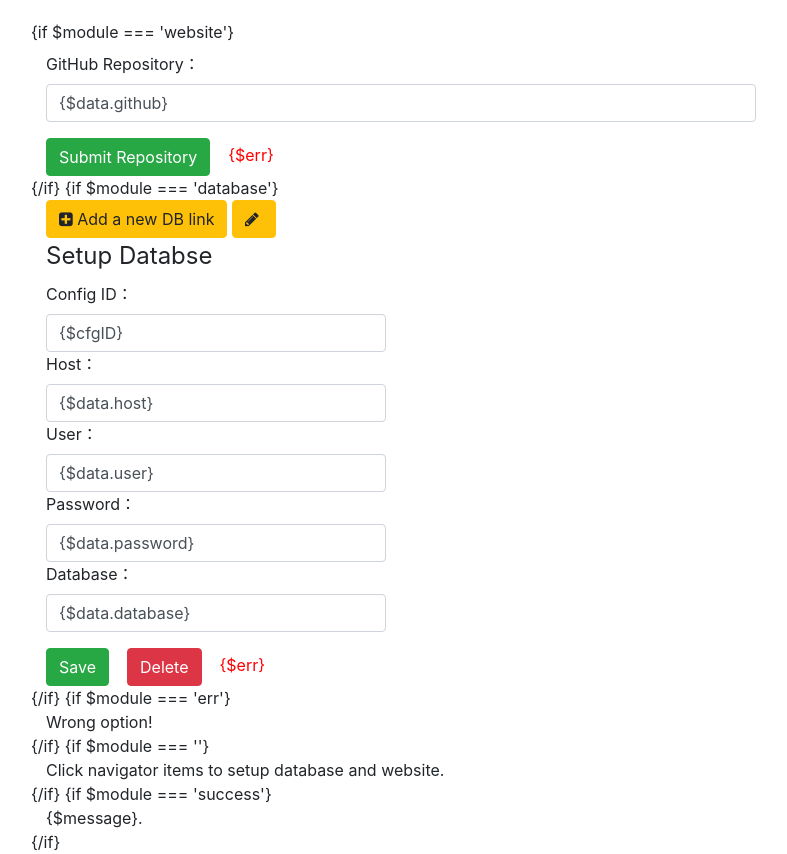
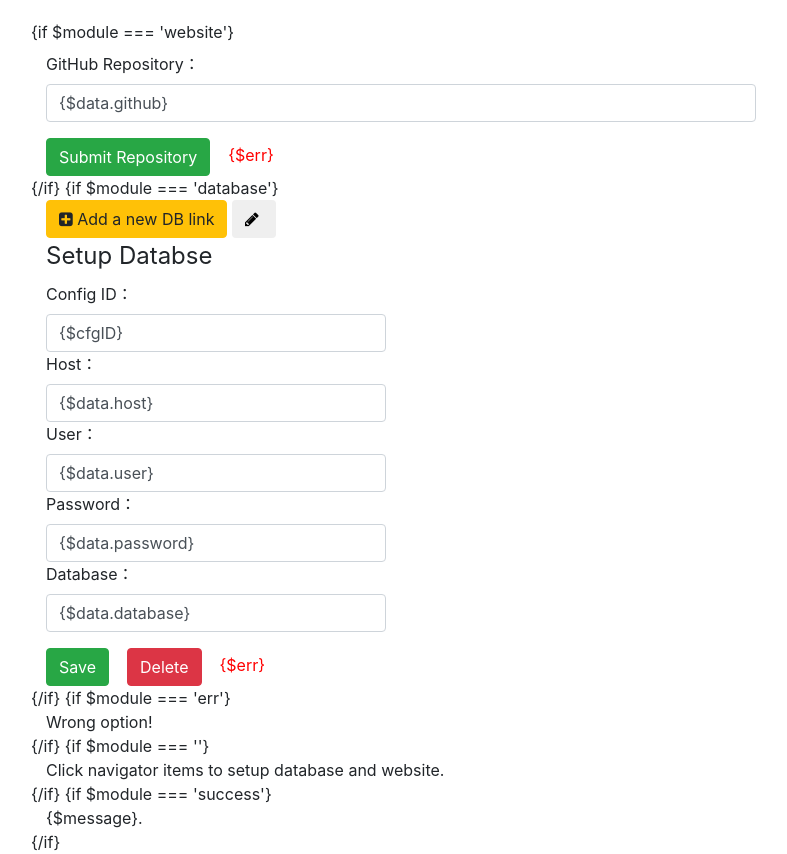
Before and after one commit to b2blosangeles/shusiou_simple, a plain HTML site: page admin/tpl/main.html in a window 1280 px wide. Shown: the part 60-914 px from the top of the page, without its empty margins (54-841 px from the left). Drawn offline with Linux system fonts and the light colour scheme.

Commit message:
Update main.html

```diff
--- a/admin/tpl/main.html
+++ b/admin/tpl/main.html
@@ -58,7 +58,7 @@
           <button type="button" class="btn btn-warning">
             <i class="icon-plus-sign-alt"></i>&nbsp;Add a new DB link
          </button>
-          <button type="button" class="btn btn-warning">
+          <button type="button" class="btn btn-default">
             <i class="icon-pencil"></i>&nbsp;
          </button>
         </div>
```
